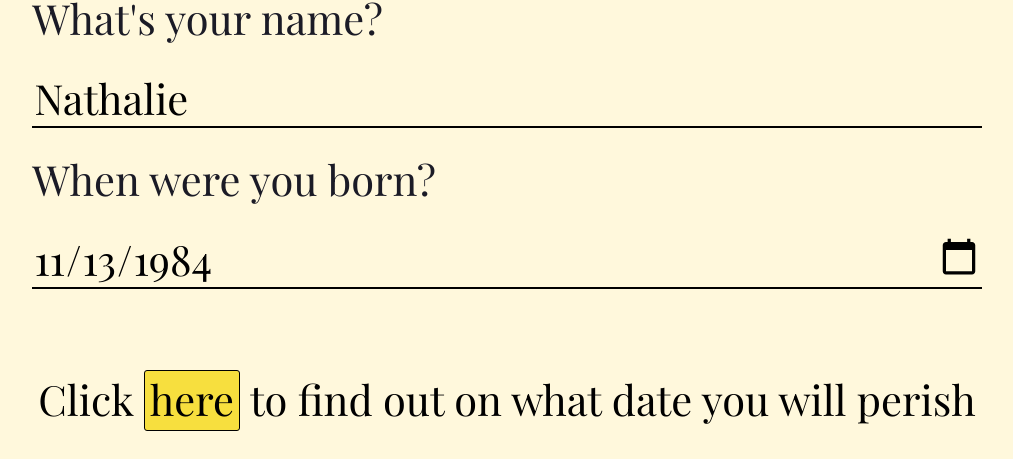
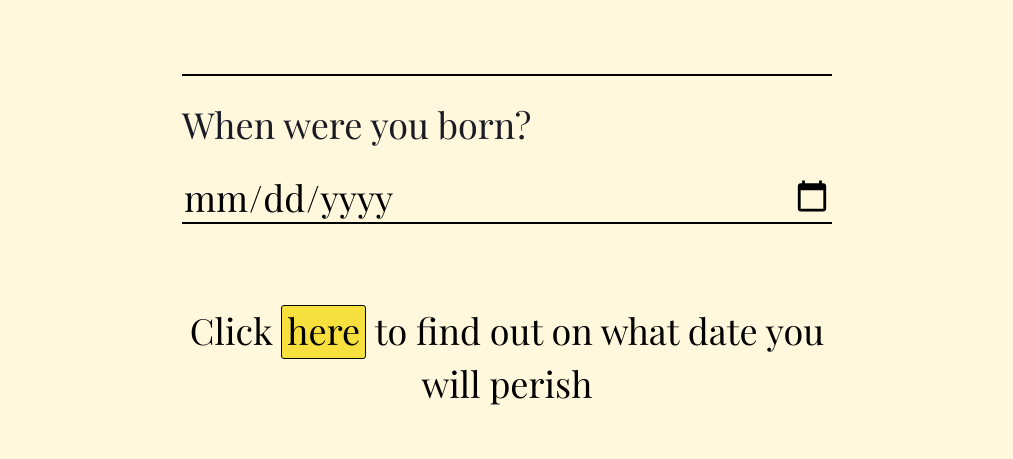
Before and after one commit to njons/FAC14_Week6, a website: page public/index.html in a window 1280 px wide. Shown: the part 441-900 px from the top of the page, without its empty margins (133-1146 px from the left). Drawn offline with nearby package versions, Linux system fonts and the light colour scheme; files that its build step writes are made by us from their sources; files whose address does not match are found by name.

Commit message:
fix json

```diff
--- a/package.json
+++ b/package.json
@@ -26,12 +26,12 @@
     "eslint-config-prettier": "^2.9.0",
     "nodemon": "^1.18.3",
     "nyc": "^12.0.2",
-    "pg": "^7.4.3",
     "supertest": "^3.1.0",
     "tap-spec": "^5.0.0",
     "tape": "^4.9.1"
   },
   "dependencies": {
-    "env2": "^2.2.2"
+    "env2": "^2.2.2",
+    "pg": "^7.4.3"
   }
 }
--- a/public/css/main.css
+++ b/public/css/main.css
@@ -5,10 +5,12 @@
 body {
   height: 100vh;
   background: Cornsilk;
-  font-family: 'Playfair Display', serif;
-  font-size: calc(1rem + 2vw);
-  color: #1B1B26;
+  font-family: "Playfair Display", serif;
+  font-size: 36px;
+  color: #1b1b26;
   padding: 50px;
+  display: flex;
+  justify-content: center;
 }
 
 main {
@@ -16,6 +18,7 @@ main {
   display: flex;
   flex-direction: column;
   align-items: center;
+  max-width: 760px;
 }
 
 img {
@@ -24,7 +27,7 @@ img {
 
 h1,
 p {
-  font-size: calc(1rem + 3vw);
+  font-size: 36px;
 }
 
 h1,
@@ -37,7 +40,8 @@ ul {
 form {
   display: flex;
   flex-direction: column;
-  /* width: 70vw; */
+  max-width: 650px;
+  padding-top: 50px;
 }
 
 label {
@@ -45,26 +49,26 @@ label {
 }
 
 input {
-  font-family: 'Playfair Display', serif;
-  font-size: calc(1rem + 2vw);
+  font-family: "Playfair Display", serif;
+  font-size: 36px;
   color: black;
   border: none;
+  background-color: transparent;
   border-bottom: 2px solid black;
-  background-color: transparent;
   outline: none;
   margin-top: 30px;
 }
 
 p {
-  background-color:#F7DF3E;
+  background-color: #f7df3e;
   padding: 10px 5px;
   border: none;
   color: black;
 }
 
 button {
-  font-family: 'Playfair Display', serif;
-  font-size: calc(1rem + 2vw);
+  font-family: "Playfair Display", serif;
+  font-size: 36px;
   background-color: transparent;
   outline: none;
   border: none;
@@ -76,7 +80,7 @@ button:hover {
 }
 
 span {
-  background-color:#F7DF3E;
+  background-color: #f7df3e;
   padding: 0 5px 4px;
   border: 1px solid currentColor;
   border-radius: 3px;
@@ -89,7 +93,7 @@ span:hover {
 }
 
 li {
-  background-color: #F7DF3E;
+  background-color: #f7df3e;
   padding: 0 5px;
   font-size: calc(1rem + 3vw);
 }
--- a/public/index.html
+++ b/public/index.html
@@ -17,10 +17,10 @@
 
       <form method="POST" action="/create-user" id="details">
         <label for="name">What's your name?</label>
-        <input name="name" type="text" id="name"  value="Nathalie"></input>
+        <input name="name" type="text" id="name"  value="" autofocus autocomplete="off"></input>
 
         <label for="birth">When were you born?</label>
-        <input name="birth" type="date" id="birth" value="1984-11-13"></input>
+        <input name="birth" type="date" id="birth" value=""></input>
         <input name="death" type="hidden" id="death" value=""></input>
 
         <button type="submit" form="details">Click <span>here</span> to find out on what date you will perish</button>
```
